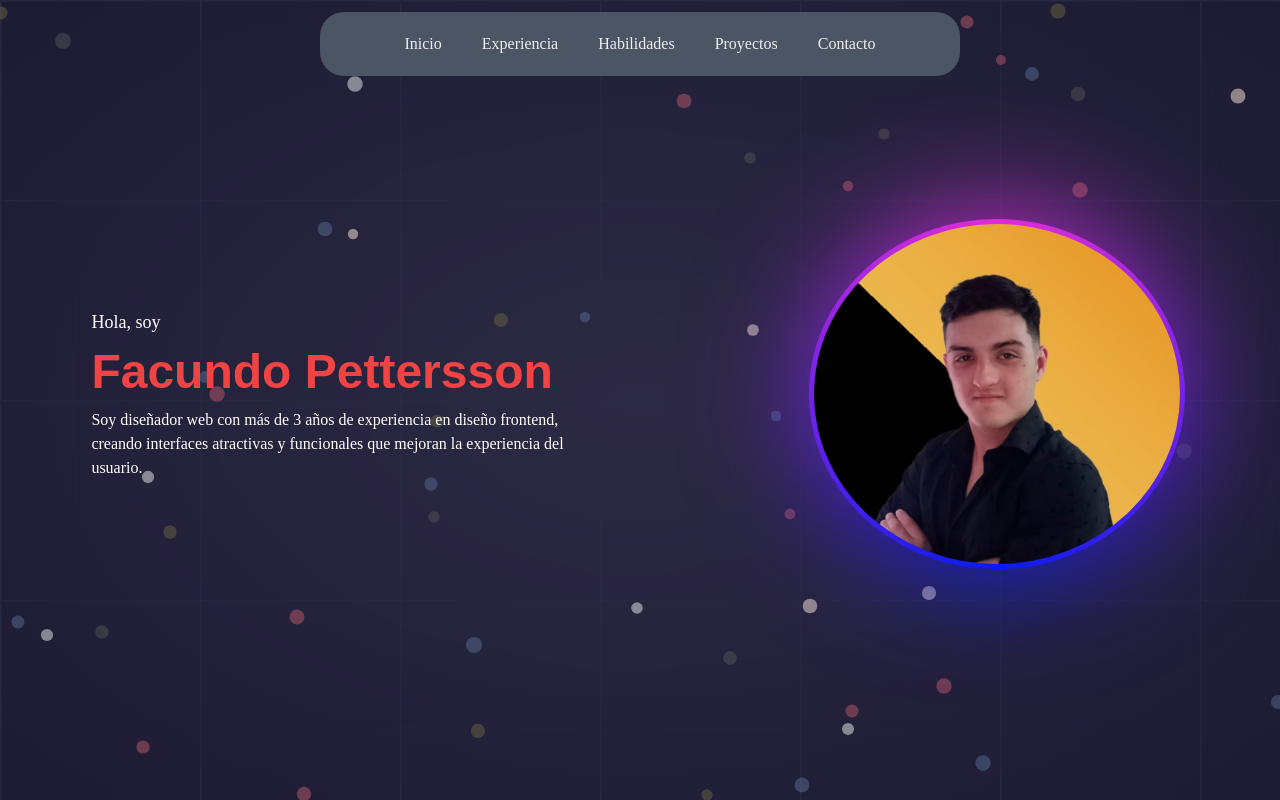
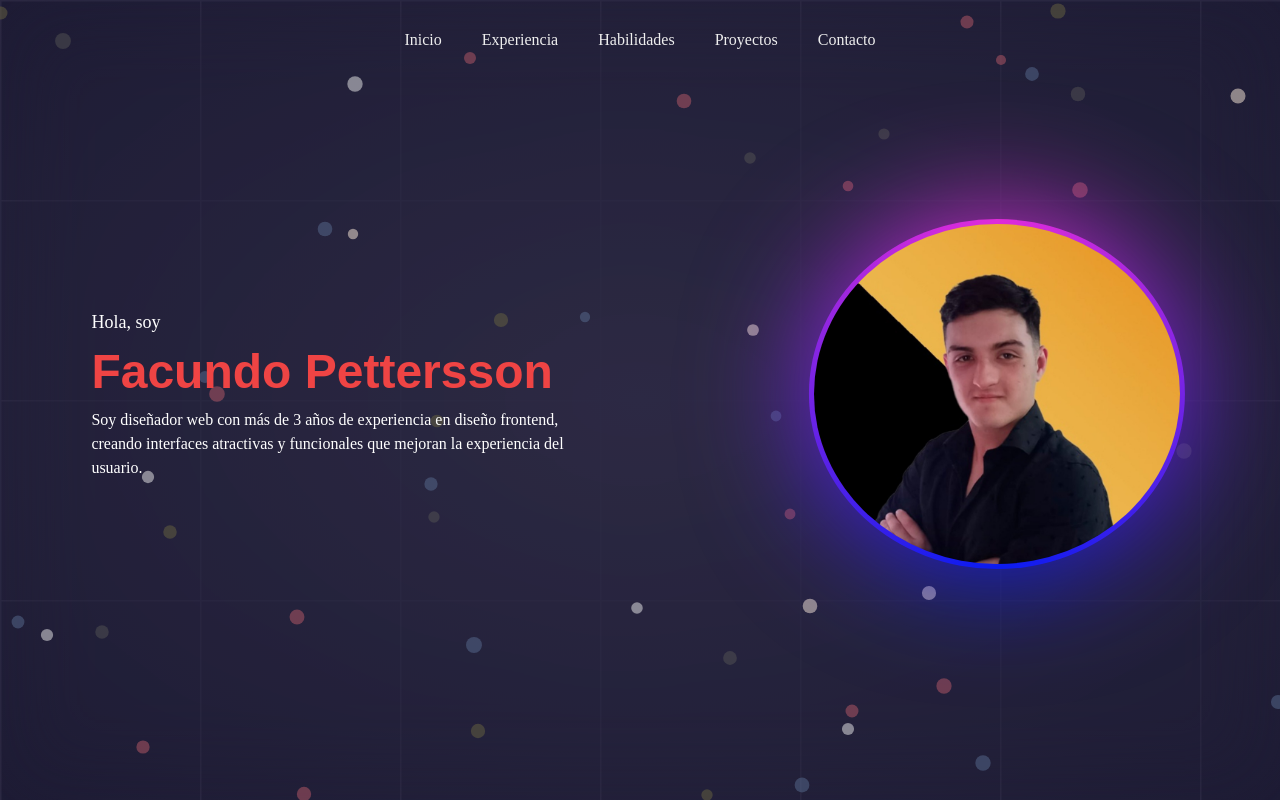
Before and after one commit to Facu-Dev04/Portfolio, a Next.js app: page / in a window 1280 px wide. Built offline with nearby package versions, Linux system fonts and the light colour scheme.

Commit message:
feat: Resposive HEader

```diff
--- a/src/app/page.tsx
+++ b/src/app/page.tsx
@@ -28,8 +28,8 @@ export default function Home() {
   return (
     <main ref={bannerRef} className="banner h-[100%] relative ">
       <canvas ref={canvasRef} id="dotsCanvas" className="absolute top-0 left-0 w-full h-full opacity-50 backdrop-blur-2xl" />
-      <div className="flex flex-col  h-screen overflow-y-auto scroll-smooth ">
-        <section className='scroll-smooth flex flex-row justify-center items-center w-full top-0 left-0 fixed mt-3 z-[100] '>
+      <div className="flex flex-col h-screen overflow-y-auto scroll-smooth ">
+        <section className='flex flex-col md:flex-row  h-full  fixed md:left-0 md:top-0 md:mt-3 z-50 '>
           <Header />
         </section>
         <section id="hero" className="flex mt-16 ">
--- a/src/components/Skills/Section_Skills.tsx
+++ b/src/components/Skills/Section_Skills.tsx
@@ -7,9 +7,11 @@ import { gsap } from "gsap";
 
 export const Section_Skill = () => {
   useEffect(() => {
+
     const carrucel: any = document.querySelector("#carrucel");
     const totalWidth = carrucel.scrollWidth / 2;
     const duration = 15;
+
 
 
     const animateCarrousel = () => {
@@ -29,7 +31,7 @@ export const Section_Skill = () => {
   return (
     <section className="flex flex-col h-screen justify-center relative ">
       <article className="flex flex-col justify-center items-center ">
-        <h1 className="text-6xl font-bold pb-4 font-poppins ">Tecnologías</h1>
+        <h2 className="text-6xl font-bold pb-4 font-poppins ">Tecnologías</h2>
         <h3 className="pb-10 pt-6 font-semibold text-xl text-center w-[50%]">Mi área principal de especialización es el desarrollo Frontend pero mi formación es FullStack.</h3>
 
       </article>
--- a/src/components/layout/Header.tsx
+++ b/src/components/layout/Header.tsx
@@ -1,32 +1,50 @@
 'use client';
-import React from 'react';
+import React, { useState } from 'react';
+import { number } from 'yup';
 
 export function Header() {
-    const scrollToSection = (id: any) => {
-        const section = document.getElementById(id);
+    const [isMenuOpen, setMenuOpen] = useState(false);
+
+    const toggleMenu = () => {
+        setMenuOpen(!isMenuOpen);
+    };
+
+    const scrollToSection = (id: number | any) => {
+        const section = document.getElementById(id)
         if (section) {
             section.scrollIntoView({ behavior: 'smooth' });
         }
+        setMenuOpen(false); // Cierra el menú después de hacer clic en un enlace
     };
 
     return (
-        <header className="flex flex-row items-center justify-center bg-gray-600 w-[50%] rounded-3xl p-5 transition-colors duration-300">
-            <nav className="flex flex-row gap-x-10">
-                <button type='submit' onClick={() => scrollToSection('hero')} className="bg-transparent hover:text-emerald-400 transition duration-500">
-                    Inicio
-                </button>
-                <button type='submit' onClick={() => scrollToSection('experiencia')} className="bg-transparent hover:text-emerald-400 transition duration-500">
-                    Experiencia
-                </button>
-                <button type='submit' onClick={() => scrollToSection('habilidades')} className="bg-transparent hover:text-emerald-400 transition duration-500">
-                    Habilidades
-                </button>
-                <button type='submit' onClick={() => scrollToSection('proyectos')} className="bg-transparent hover:text-emerald-400 transition duration-500">
-                    Proyectos
-                </button>
-                <button type='submit' onClick={() => scrollToSection('contacto')} className="bg-transparent hover:text-emerald-400 transition duration-500">
-                    Contacto
-                </button>
+        <header className={`fixed top-0 left-0 right-0 z-50 p-5 transition-all duration-500 ${isMenuOpen ? "" : "bg-transparent"} md:flex md:justify-center md:items-center`}>
+            {/* Icono del menú hamburguesa */}
+            <div className={`md:hidden flex flex-col items-end w-full`} onClick={toggleMenu}>
+                <div className={`w-6 h-0.5 bg-white mb-1  duration-300 ${isMenuOpen ? 'rotate-45 translate-y-2 hidden' : ''}`}></div>
+                <div className={`w-6 h-0.5 bg-white mb-1 transition-opacity duration-300 ${isMenuOpen ? 'opacity-0 ' : 'opacity-100'}`}></div>
+                <div className={`w-6 h-0.5 bg-white transition-transform duration-300 ${isMenuOpen ? 'hidden' : ''}`}></div>
+            </div>
+
+            {/* Menú deslizable en dispositivos móviles */}
+            <nav className={`md:hidden  md:flex-row md:gap-10 md:justify-center md:items-center fixed top-0 right-0 h-full w-1/3 bg-gray-800 text-white p-5 transition-transform duration-300 ${isMenuOpen ? 'translate-x-0' : 'translate-x-full'}`}>
+                <button onClick={toggleMenu} className="absolute top-4 right-4 text-2xl text-white">✕</button>
+                <ul className="flex flex-col gap-6 mt-10">
+                    <li><button onClick={() => scrollToSection('hero')} className="hover:text-emerald-400 transition duration-500">Inicio</button></li>
+                    <li><button onClick={() => scrollToSection('experiencia')} className="hover:text-emerald-400 transition duration-500">Experiencia</button></li>
+                    <li><button onClick={() => scrollToSection('habilidades')} className="hover:text-emerald-400 transition duration-500">Habilidades</button></li>
+                    <li><button onClick={() => scrollToSection('proyectos')} className="hover:text-emerald-400 transition duration-500">Proyectos</button></li>
+                    <li><button onClick={() => scrollToSection('contacto')} className="hover:text-emerald-400 transition duration-500">Contacto</button></li>
+                </ul>
+            </nav>
+
+            {/* Menú en escritorio */}
+            <nav className="hidden md:flex md:flex-row md:gap-10 md:justify-center md:items-center">
+                <button onClick={() => scrollToSection('hero')} className="bg-transparent hover:text-emerald-400 transition duration-500">Inicio</button>
+                <button onClick={() => scrollToSection('experiencia')} className="bg-transparent hover:text-emerald-400 transition duration-500 py-2">Experiencia</button>
+                <button onClick={() => scrollToSection('habilidades')} className="bg-transparent hover:text-emerald-400 transition duration-500 py-2">Habilidades</button>
+                <button onClick={() => scrollToSection('proyectos')} className="bg-transparent hover:text-emerald-400 transition duration-500 py-2">Proyectos</button>
+                <button onClick={() => scrollToSection('contacto')} className="bg-transparent hover:text-emerald-400 transition duration-500 py-2">Contacto</button>
             </nav>
         </header>
     );
--- a/src/style/banner.css
+++ b/src/style/banner.css
@@ -38,9 +38,6 @@ main .banner {
   margin-top: -70px;
 }
 
-h1 {
-  z-index: 100;
-}
 
 h1.right {
   --to: right;
```
